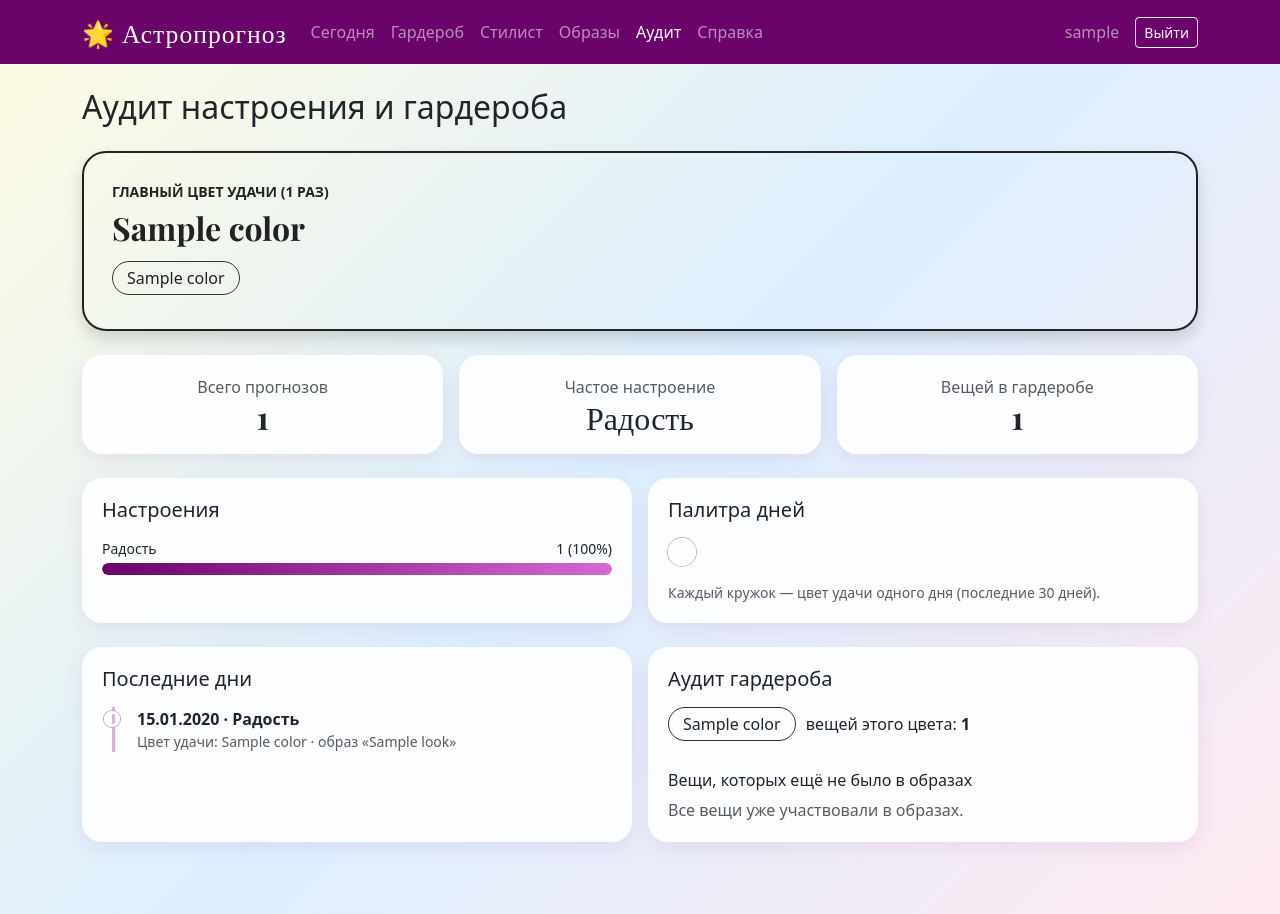
After one commit to matvei-ka/zodiac-look, a Django app: page /forecast/audit/ in a window 1280 px wide. The commit adds this page. Run offline with Django 5.2, Linux system fonts and the light colour scheme; a user stored in the database is signed in; tables that the repository leaves empty hold one stand-in row (values such as "Sample post").

Commit message:
Добавлен аудит вместо истории и идеальные образы при подборе

```diff
--- /dev/null
+++ b/forecasts/stats.py
@@ -0,0 +1,19 @@
+"""Расчёты для страницы «Аудит»."""
+
+
+def top_tied(counter):
+    """Лидеры счётчика и их число. При равенстве возвращает всех лидеров."""
+    if not counter:
+        return [], 0
+    best = max(counter.values())
+    leaders = sorted(key for key, count in counter.items() if count == best)
+    return leaders, best
+
+
+def build_gradient(hex_codes):
+    """CSS-фон: один цвет или градиент из нескольких цветов."""
+    if not hex_codes:
+        return '#eeeeee'
+    if len(hex_codes) == 1:
+        return hex_codes[0]
+    return 'linear-gradient(90deg, ' + ', '.join(hex_codes) + ')'
--- a/forecasts/urls.py
+++ b/forecasts/urls.py
@@ -6,5 +6,5 @@ app_name = 'forecasts'
 
 urlpatterns = [
     path('', views.forecast, name='forecast'),
-    path('history/', views.history, name='history'),
+    path('audit/', views.audit, name='audit'),
 ]
--- a/forecasts/views.py
+++ b/forecasts/views.py
@@ -7,8 +7,11 @@ from django.shortcuts import redirect, render
 from core.constants import MOOD_CHOICES
 
 from .forms import MoodForm
+from wardrobe.models import WardrobeItem
+
 from .models import MoodEntry
 from .services import get_horoscope_text, get_today_entry, save_forecast
+from .stats import build_gradient, top_tied
 
 
 @login_required
@@ -35,19 +38,54 @@ def forecast(request):
 
 
 @login_required
-def history(request):
-    """История прогнозов и простая статистика."""
+def audit(request):
+    """Аудит настроения и гардероба: лидеры, палитра дней, пробелы в гардеробе."""
     entries = list(
-        MoodEntry.objects.filter(user=request.user).select_related('color', 'look')
+        MoodEntry.objects.filter(user=request.user)
+        .select_related('color', 'look')
+        .order_by('entry_date')
     )
     labels = dict(MOOD_CHOICES)
-    moods = Counter(entry.mood for entry in entries)
-    colors = Counter(entry.color.name for entry in entries)
+    total = len(entries)
+
+    mood_counter = Counter(entry.mood for entry in entries)
+    top_mood_codes, _ = top_tied(mood_counter)
+    top_moods = [labels.get(code, code) for code in top_mood_codes]
+
+    colors_by_id = {entry.color_id: entry.color for entry in entries}
+    color_counter = Counter(entry.color_id for entry in entries)
+    top_color_ids, top_color_count = top_tied(color_counter)
+    top_colors = [colors_by_id[color_id] for color_id in top_color_ids]
+    gradient = build_gradient([color.hex_code for color in top_colors])
+
+    mood_bars = [
+        {
+            'label': labels.get(code, code),
+            'count': count,
+            'percent': round(count * 100 / total) if total else 0,
+        }
+        for code, count in mood_counter.most_common()
+    ]
+
+    wardrobe = WardrobeItem.objects.filter(user=request.user)
+    color_coverage = [
+        {'color': color, 'count': wardrobe.filter(color=color).count()}
+        for color in top_colors
+    ]
+    unused_items = list(wardrobe.filter(looks__isnull=True).select_related('color')[:6])
+
     context = {
-        'entries': entries,
-        'total': len(entries),
-        'top_mood': labels.get(moods.most_common(1)[0][0]) if moods else None,
-        'top_color': colors.most_common(1)[0][0] if colors else None,
-        'mood_stats': [(labels.get(code, code), count) for code, count in moods.most_common()],
+        'total': total,
+        'top_moods': top_moods,
+        'top_colors': top_colors,
+        'top_color_count': top_color_count,
+        'is_tie': len(top_colors) > 1,
+        'gradient': gradient,
+        'mood_bars': mood_bars,
+        'ribbon': entries[-30:],
+        'recent': list(reversed(entries[-8:])),
+        'color_coverage': color_coverage,
+        'wardrobe_total': wardrobe.count(),
+        'unused_items': unused_items,
     }
-    return render(request, 'forecasts/history.html', context)
+    return render(request, 'forecasts/audit.html', context)
--- a/templates/base.html
+++ b/templates/base.html
@@ -6,6 +6,7 @@
     <title>{% block title %}Астропрогноз{% endblock %}</title>
     <link href="https://cdn.jsdelivr.net/npm/bootstrap@5.3.0/dist/css/bootstrap.min.css" rel="stylesheet">
     <link href="https://fonts.googleapis.com/css2?family=Playfair+Display:wght@700&display=swap" rel="stylesheet">
+    {% block extra_head %}{% endblock %}
 </head>
 <body style="background: linear-gradient(135deg, #fffbe1, #ddefff, #ffeaf1); min-height: 100vh;">
 
@@ -22,7 +23,7 @@
                     <a class="nav-link {% if request.resolver_match.view_name == 'wardrobe:wardrobe_list' %}active{% endif %}" href="{% url 'wardrobe:wardrobe_list' %}">Гардероб</a>
                     <a class="nav-link {% if request.resolver_match.view_name == 'wardrobe:stylist' %}active{% endif %}" href="{% url 'wardrobe:stylist' %}">Стилист</a>
                     <a class="nav-link {% if request.resolver_match.view_name == 'wardrobe:look_list' %}active{% endif %}" href="{% url 'wardrobe:look_list' %}">Образы</a>
-                    <a class="nav-link {% if request.resolver_match.view_name == 'forecasts:history' %}active{% endif %}" href="{% url 'forecasts:history' %}">История</a>
+                    <a class="nav-link {% if request.resolver_match.view_name == 'forecasts:audit' %}active{% endif %}" href="{% url 'forecasts:audit' %}">Аудит</a>
                     {% endif %}
                     <a class="nav-link {% if request.resolver_match.view_name == 'core:help' %}active{% endif %}" href="{% url 'core:help' %}">Справка</a>
                 </div>
--- /dev/null
+++ b/templates/forecasts/audit.html
@@ -0,0 +1,139 @@
+{% extends 'base.html' %}
+
+{% block title %}Аудит — Астропрогноз{% endblock %}
+
+{% block extra_head %}
+<style>
+    .audit-hero { border-radius: 24px; padding: 28px; border: 2px solid #222; color: #222; }
+    .audit-card { background: rgba(255, 255, 255, .88); border-radius: 20px; padding: 20px; box-shadow: 0 6px 20px rgba(106, 4, 106, .08); height: 100%; }
+    .audit-num { font-family: 'Playfair Display', serif; font-size: 2rem; line-height: 1.1; }
+    .bar-track { background: #f1e6f1; border-radius: 999px; height: 12px; overflow: hidden; }
+    .bar-fill { background: linear-gradient(90deg, #6a046a, #d46ad4); height: 100%; border-radius: 999px; }
+    .ribbon { display: flex; flex-wrap: wrap; gap: 6px; }
+    .ribbon-dot { width: 28px; height: 28px; border-radius: 50%; border: 2px solid #fff; box-shadow: 0 0 0 1px #bbb; }
+    .timeline { border-left: 3px solid #d9b3d9; margin-left: 10px; padding-left: 22px; }
+    .timeline-item { position: relative; margin-bottom: 18px; }
+    .timeline-item::before { content: ''; position: absolute; left: -33px; top: 4px; width: 16px; height: 16px; border-radius: 50%; background: var(--dot, #6a046a); border: 3px solid #fff; box-shadow: 0 0 0 1px #aaa; }
+    .chip { display: inline-block; padding: 4px 14px; border-radius: 999px; border: 1px solid #333; white-space: nowrap; margin: 0 6px 6px 0; }
+</style>
+{% endblock %}
+
+{% block content %}
+<h2 class="mt-4 mb-4">Аудит настроения и гардероба</h2>
+
+{% if total %}
+<div class="audit-hero mb-4 shadow" style="background: {{ gradient }};">
+    {% if is_tie %}
+    <div class="text-uppercase small fw-bold mb-2">Чаще всего выпадали (по {{ top_color_count }} раз каждый)</div>
+    <div class="audit-num mb-3">Твоя палитра</div>
+    {% else %}
+    <div class="text-uppercase small fw-bold mb-2">Главный цвет удачи ({{ top_color_count }} раз)</div>
+    <div class="audit-num mb-3">{{ top_colors.0.name }}</div>
+    {% endif %}
+    <div>
+        {% for color in top_colors %}
+        <span class="chip" style="background: {{ color.hex_code }};">{{ color.name }}</span>
+        {% endfor %}
+    </div>
+</div>
+
+<div class="row g-3 mb-4">
+    <div class="col-md-4">
+        <div class="audit-card text-center">
+            <div class="text-muted">Всего прогнозов</div>
+            <div class="audit-num">{{ total }}</div>
+        </div>
+    </div>
+    <div class="col-md-4">
+        <div class="audit-card text-center">
+            <div class="text-muted">Частое настроение</div>
+            <div class="audit-num">{% for mood in top_moods %}{{ mood }}{% if not forloop.last %} · {% endif %}{% endfor %}</div>
+        </div>
+    </div>
+    <div class="col-md-4">
+        <div class="audit-card text-center">
+            <div class="text-muted">Вещей в гардеробе</div>
+            <div class="audit-num">{{ wardrobe_total }}</div>
+        </div>
+    </div>
+</div>
+
+<div class="row g-3 mb-4">
+    <div class="col-lg-6">
+        <div class="audit-card">
+            <h5 class="mb-3">Настроения</h5>
+            {% for bar in mood_bars %}
+            <div class="mb-3">
+                <div class="d-flex justify-content-between small mb-1">
+                    <span>{{ bar.label }}</span>
+                    <span>{{ bar.count }} ({{ bar.percent }}%)</span>
+                </div>
+                <div class="bar-track"><div class="bar-fill" style="width: {{ bar.percent }}%;"></div></div>
+            </div>
+            {% endfor %}
+        </div>
+    </div>
+    <div class="col-lg-6">
+        <div class="audit-card">
+            <h5 class="mb-3">Палитра дней</h5>
+            <div class="ribbon">
+                {% for entry in ribbon %}
+                <span class="ribbon-dot" style="background: {{ entry.color.hex_code }};" title="{{ entry.entry_date|date:'d.m' }} — {{ entry.color.name }}"></span>
+                {% endfor %}
+            </div>
+            <p class="text-muted small mt-3 mb-0">Каждый кружок — цвет удачи одного дня (последние 30 дней).</p>
+        </div>
+    </div>
+</div>
+
+<div class="row g-3 mb-4">
+    <div class="col-lg-6">
+        <div class="audit-card">
+            <h5 class="mb-3">Последние дни</h5>
+            <div class="timeline">
+                {% for entry in recent %}
+                <div class="timeline-item" style="--dot: {{ entry.color.hex_code }};">
+                    <div class="fw-bold">{{ entry.entry_date|date:"d.m.Y" }} · {{ entry.get_mood_display }}</div>
+                    <div class="small text-muted">
+                        Цвет удачи: {{ entry.color.name }}{% if entry.look %} · образ «{{ entry.look.title }}»{% endif %}
+                    </div>
+                </div>
+                {% endfor %}
+            </div>
+        </div>
+    </div>
+    <div class="col-lg-6">
+        <div class="audit-card">
+            <h5 class="mb-3">Аудит гардероба</h5>
+            {% if wardrobe_total == 0 %}
+            <p class="mb-0">Гардероб пуст. <a href="{% url 'wardrobe:item_add' %}">Добавь первую вещь</a>.</p>
+            {% else %}
+            {% for row in color_coverage %}
+            <p class="mb-2">
+                <span class="chip" style="background: {{ row.color.hex_code }};">{{ row.color.name }}</span>
+                {% if row.count %}
+                вещей этого цвета: <b>{{ row.count }}</b>
+                {% else %}
+                вещей этого цвета нет, а он у тебя в лидерах. Стоит добавить.
+                {% endif %}
+            </p>
+            {% endfor %}
+            <h6 class="mt-4 mb-2">Вещи, которых ещё не было в образах</h6>
+            {% if unused_items %}
+            {% for item in unused_items %}
+            <span class="chip" style="background: {{ item.color.hex_code }};">{{ item.name }}</span>
+            {% endfor %}
+            {% else %}
+            <p class="mb-0 text-muted">Все вещи уже участвовали в образах.</p>
+            {% endif %}
+            {% endif %}
+        </div>
+    </div>
+</div>
+
+{% else %}
+<div class="audit-card">
+    Данных для аудита пока нет. <a href="{% url 'forecasts:forecast' %}">Получи прогноз на сегодня</a>.
+</div>
+{% endif %}
+{% endblock %}
--- a/wardrobe/views.py
+++ b/wardrobe/views.py
@@ -6,7 +6,7 @@ from django.views.decorators.http import require_POST
 from forecasts.services import get_today_entry
 
 from .forms import CATEGORY_CHOICES, OCCASION_CHOICES, SEASON_CHOICES, ItemForm
-from .models import Look, LookItem, WardrobeItem
+from .models import IdealLook, Look, LookItem, WardrobeItem
 from .services import pick_outfit
 
 OCCASIONS = dict(OCCASION_CHOICES)
@@ -104,6 +104,7 @@ def stylist(request):
             'percentage': percentage,
             'occasion': OCCASIONS[occasion],
             'entry': entry,
+            'ideals': IdealLook.objects.filter(occasion=occasion)[:4],
         })
 
     return render(request, 'wardrobe/stylist.html', {'entry': entry, 'occasions': OCCASION_CHOICES})
```
Also changed, not shown: templates/wardrobe/stylist_result.html (+14 -0 lines), tests/integration/test_pages.py (+49 -4 lines), tests/unit/test_stats_services.py (+30 -0 lines), wardrobe/admin.py (+19 -1 lines), wardrobe/models.py (+18 -0 lines), wardrobe/migrations/0002_ideallook.py (added).
